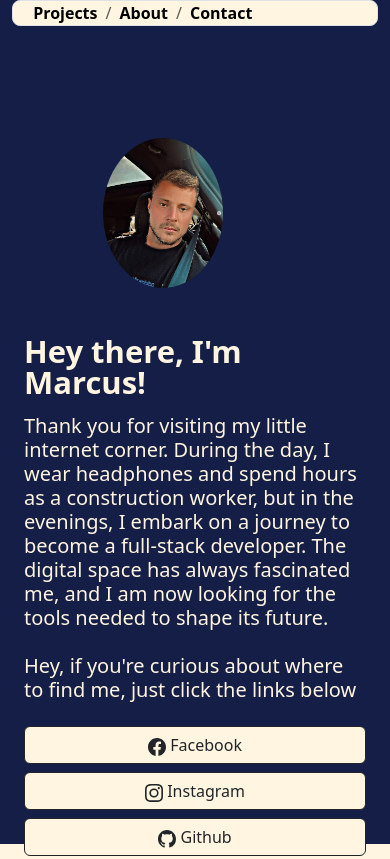
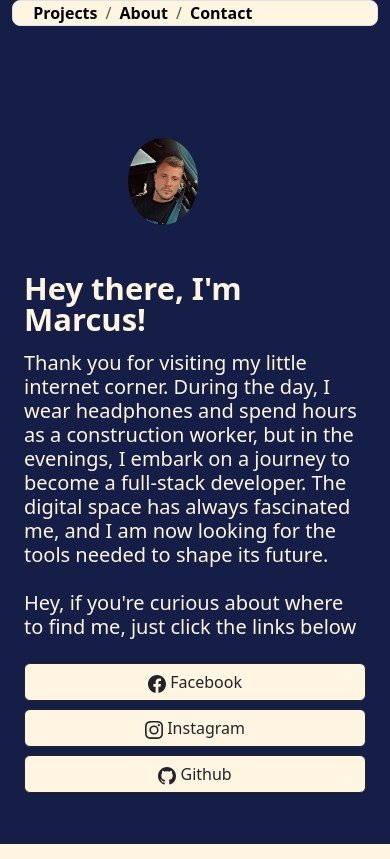
Before and after one commit to erixon13/My-personal-site, a plain HTML site: page index.html in a window 390 px wide. Shown: the top 859 px of the page. Drawn offline with nearby package versions, Linux system fonts and the light colour scheme.

Commit message:
Update style.css

```diff
--- a/style.css
+++ b/style.css
@@ -10,7 +10,11 @@
         width: 120px; /* Adjust the width for smaller screens */
     }
 }
-
+@media (max-width: 500px) {
+    .Marcus {
+        width: 70px; /* Adjust the width for smaller screens */
+    }
+}
 .h5 {
    color: #FFF5E0;
 }
```
